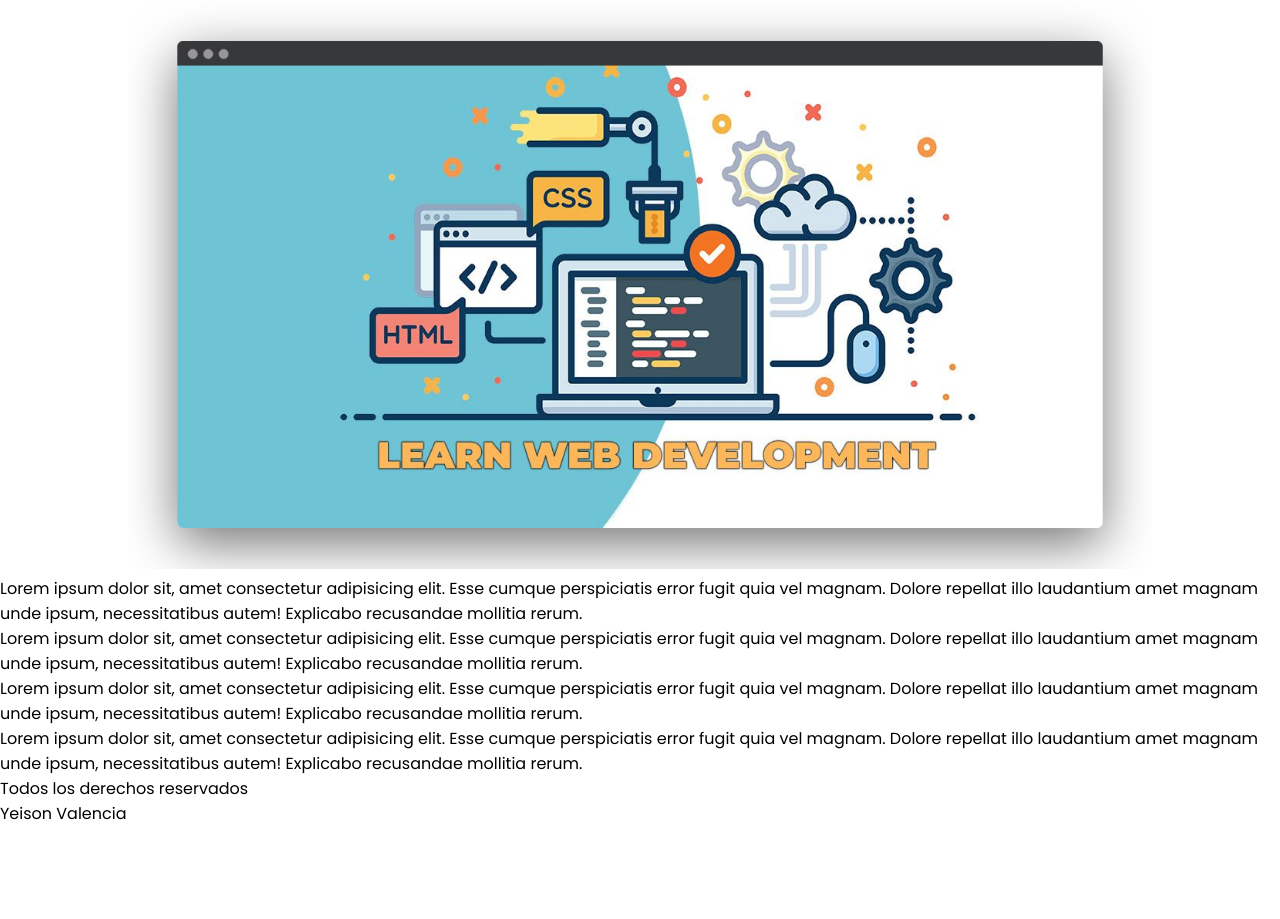
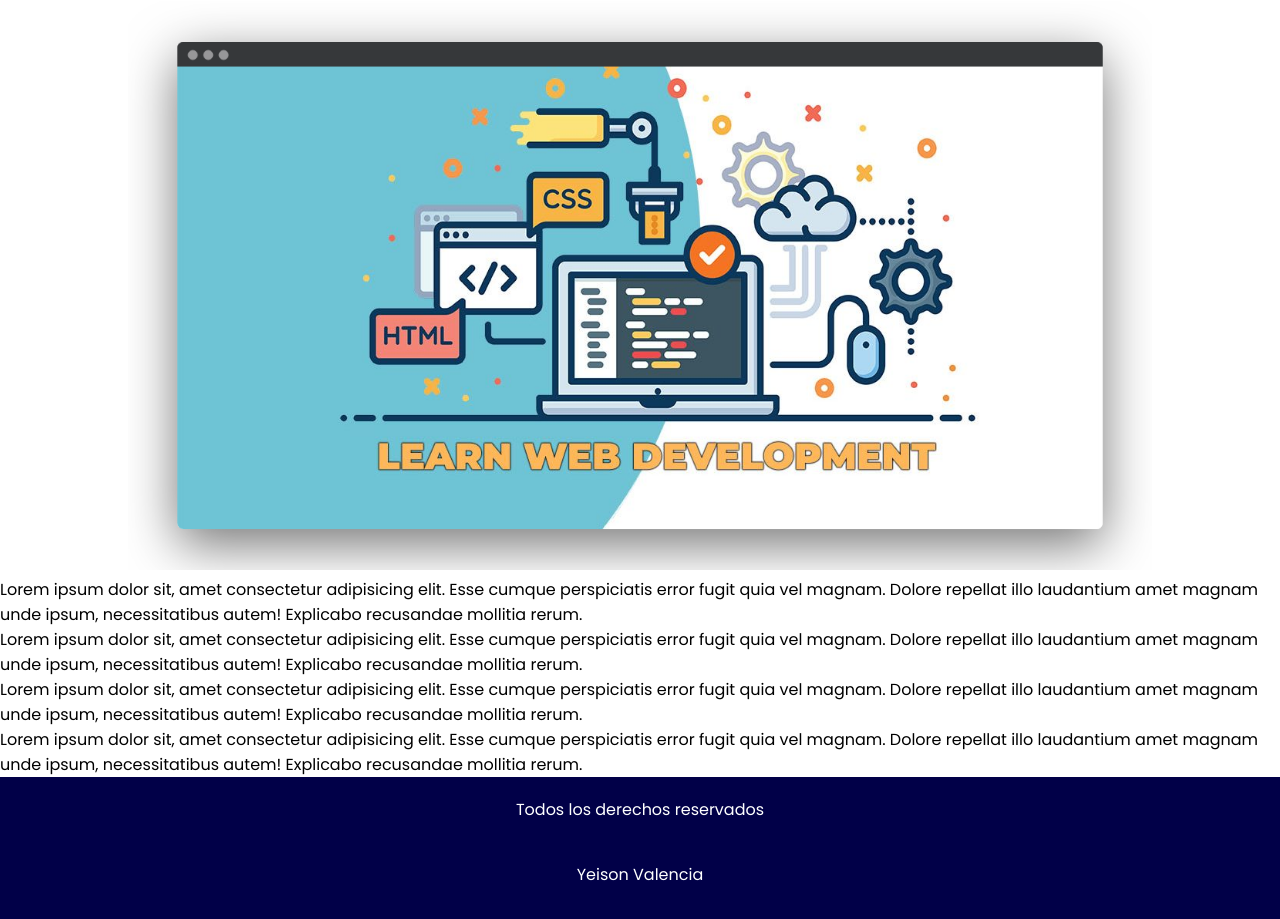
Before and after one commit to icoye06/portfolio-class, a plain HTML site: page index.html in a window 1280 px wide. Shown: the part 79-998 px from the top of the page. Before the commit the page ends 905 px from the top, so only its background shows below. Drawn offline with Linux system fonts and the light colour scheme.

Commit message:
Changed layout - home page

```diff
--- a/index.html
+++ b/index.html
@@ -10,6 +10,9 @@
 </head>
 
 <body>
+  <div class="grid-container">
+
+
     <header>
       <nav>
         <div class="logo-container">
@@ -22,37 +25,49 @@
         </div>
       </nav>
     </header>
+
+
     <main>
       <div class="hero">
         <img src="./images/hero-image.png" alt="Hero Image">
       </div>
       <div class="information-container">
         <div class="education">
-        Lorem ipsum dolor sit, amet consectetur adipisicing elit. Esse cumque perspiciatis error fugit quia vel magnam.
+          Lorem ipsum dolor sit, amet consectetur adipisicing elit. Esse cumque perspiciatis error fugit quia vel
+          magnam.
           Dolore repellat illo laudantium amet magnam unde ipsum, necessitatibus autem! Explicabo recusandae mollitia
           rerum.
         </div>
         <div class="experience">
-        Lorem ipsum dolor sit, amet consectetur adipisicing elit. Esse cumque perspiciatis error fugit quia vel magnam.
+          Lorem ipsum dolor sit, amet consectetur adipisicing elit. Esse cumque perspiciatis error fugit quia vel
+          magnam.
           Dolore repellat illo laudantium amet magnam unde ipsum, necessitatibus autem! Explicabo recusandae mollitia
           rerum.
         </div>
         <div class="strengths">
-        Lorem ipsum dolor sit, amet consectetur adipisicing elit. Esse cumque perspiciatis error fugit quia vel magnam.
+          Lorem ipsum dolor sit, amet consectetur adipisicing elit. Esse cumque perspiciatis error fugit quia vel
+          magnam.
           Dolore repellat illo laudantium amet magnam unde ipsum, necessitatibus autem! Explicabo recusandae mollitia
           rerum.
         </div>
         <div class="personal-information">
-        Lorem ipsum dolor sit, amet consectetur adipisicing elit. Esse cumque perspiciatis error fugit quia vel magnam.
+          Lorem ipsum dolor sit, amet consectetur adipisicing elit. Esse cumque perspiciatis error fugit quia vel
+          magnam.
           Dolore repellat illo laudantium amet magnam unde ipsum, necessitatibus autem! Explicabo recusandae mollitia
           rerum.
         </div>
       </div>
     </main>
+
+
+
     <footer>
       <p>Todos los derechos reservados</p>
+      <p>
         <a href="/">Yeison Valencia</a>
+      </p>
     </footer>
+  </div>
 </body>
 
 </html>
--- a/styles.css
+++ b/styles.css
@@ -14,9 +14,14 @@
   box-sizing: border-box;
 }
 
+html {
+  height: 100%;
+}
+
 body {
   font-family: "Poppins", sans-serif;
   color: var(--pure-black);
+  height: 100%;
 }
 
 a {
@@ -60,6 +65,26 @@ nav a {
 
 /* HOME */
 
+.grid-container {
+  display: grid;
+  grid-template-areas: "header" "main" "footer";
+  grid-template-columns: 1fr;
+  grid-template-rows: 5rem 1fr 10rem;
+  height: 100%;
+}
+
+header {
+  grid-area: header;
+}
+
+main {
+  grid-area: main;
+}
+
+footer {
+  grid-area: footer;
+}
+
 /* Hero */
 .hero {
   text-align: center;
@@ -67,3 +92,19 @@ nav a {
 .hero > img {
   width: 80%;
 }
+
+footer {
+  background-color: var(--primary-color);
+  color: var(--pure-white);
+  text-align: center;
+  display: flex;
+  flex-direction: column;
+}
+
+footer a {
+  color: var(--pure-white);
+}
+
+footer p {
+  margin: 20px 0px;
+}
```
Lines whose indentation alone changed are shown as unchanged.
